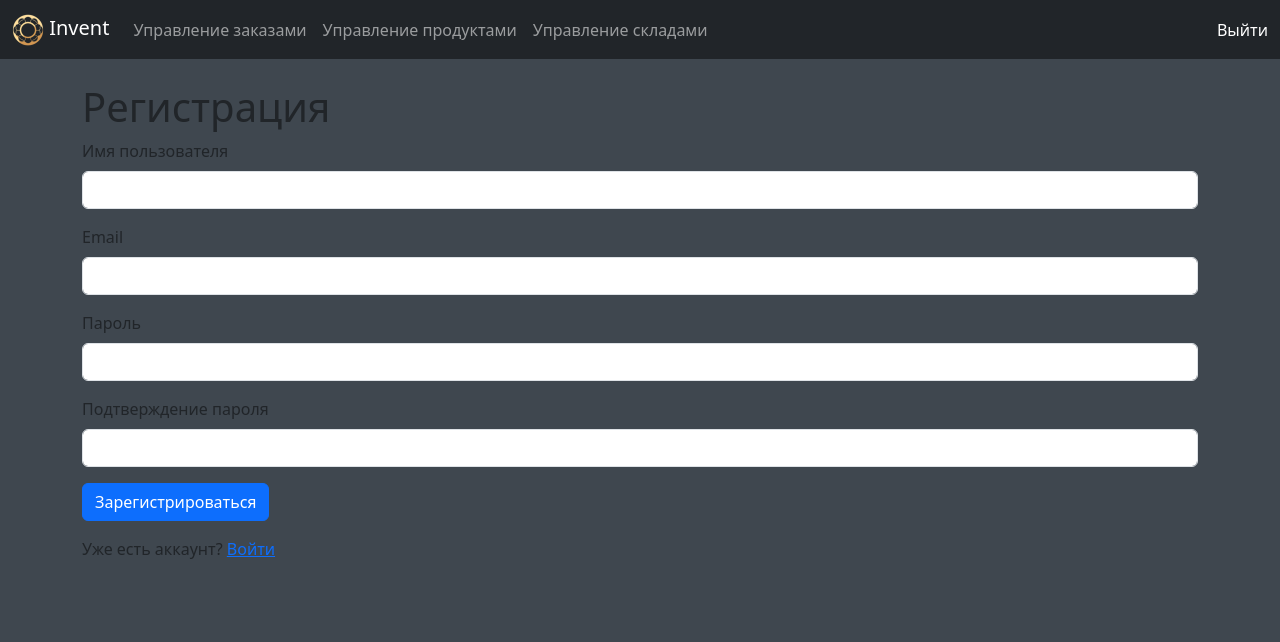
After one commit to Mellettan/invent, a Django app: page /register/ in a window 1280 px wide. The commit adds this page. Shown: the top 642 px of the page. Run offline with Django 5.2, Linux system fonts and the light colour scheme.

Commit message:
feat(root): add Dockerfile and registration

```diff
--- /dev/null
+++ b/main/inventory_management/forms.py
@@ -0,0 +1,18 @@
+from django.contrib.auth.forms import UserCreationForm
+from django import forms
+from django.contrib.auth.models import User
+
+
+class RegisterForm(UserCreationForm):
+    email = forms.EmailField(required=True)
+
+    class Meta:
+        model = User
+        fields = ("username", "email", "password1", "password2")
+
+    def save(self, commit=True):
+        user = super().save(commit=False)
+        user.email = self.cleaned_data['email']
+        if commit:
+            user.save()
+        return user
--- a/main/inventory_management/templates/inventory_management/login.html
+++ b/main/inventory_management/templates/inventory_management/login.html
@@ -25,5 +25,9 @@
 
             <button type="submit" class="btn btn-primary">Войти</button>
         </form>
+
+        <div class="mt-3">
+            Нет аккаунта? <a href="{% url 'inventory_management:register' %}">Зарегистрироваться</a>
+        </div>
     </div>
 {% endblock %}
--- a/main/inventory_management/templates/inventory_management/main.html
+++ b/main/inventory_management/templates/inventory_management/main.html
@@ -99,7 +99,7 @@
     </div>
 
     <div class="text-center p-3 bg-secondary">
-        © 2024 Invent. Все права защищены.
+        © 2025 Invent. Все права защищены.
     </div>
 </footer>
 
--- /dev/null
+++ b/main/inventory_management/templates/inventory_management/register.html
@@ -0,0 +1,51 @@
+{% extends 'inventory_management/base.html' %}
+
+{% block title %} Регистрация {% endblock %}
+{% block content %}
+<div class="container mt-4 " style="min-height: 70vh">
+    <h1>Регистрация</h1>
+
+    <form method="POST">
+        {% csrf_token %}
+        <div class="mb-3">
+            <label for="username" class="form-label">Имя пользователя</label>
+            <input type="text" name="username" class="form-control" id="username"
+                   value="{{ form.username.value|default_if_none:'' }}" required>
+            {% for error in form.username.errors %}
+                <div class="alert alert-danger mt-2">{{ error }}</div>
+            {% endfor %}
+        </div>
+
+        <div class="mb-3">
+            <label for="email" class="form-label">Email</label>
+            <input type="email" name="email" class="form-control" id="email"
+                   value="{{ form.email.value|default_if_none:'' }}" required>
+            {% for error in form.email.errors %}
+                <div class="alert alert-danger mt-2">{{ error }}</div>
+            {% endfor %}
+        </div>
+
+        <div class="mb-3">
+            <label for="password1" class="form-label">Пароль</label>
+            <input type="password" name="password1" class="form-control" id="password1" required>
+            {% for error in form.password1.errors %}
+                <div class="alert alert-danger mt-2">{{ error }}</div>
+            {% endfor %}
+        </div>
+
+        <div class="mb-3">
+            <label for="password2" class="form-label">Подтверждение пароля</label>
+            <input type="password" name="password2" class="form-control" id="password2" required>
+            {% for error in form.password2.errors %}
+                <div class="alert alert-danger mt-2">{{ error }}</div>
+            {% endfor %}
+        </div>
+
+        <button type="submit" class="btn btn-primary">Зарегистрироваться</button>
+    </form>
+
+    <div class="mt-3">
+        Уже есть аккаунт? <a href="{% url 'inventory_management:login' %}">Войти</a>
+    </div>
+</div>
+{% endblock %}
--- a/main/inventory_management/urls.py
+++ b/main/inventory_management/urls.py
@@ -20,4 +20,5 @@ urlpatterns = [
     ),
     path("login/", views.LoginView.as_view(), name="login"),
     path("logout/", views.LogoutView.as_view(), name="logout"),
+    path('register/', views.RegisterView.as_view(), name='register'),
 ]
--- a/main/inventory_management/views.py
+++ b/main/inventory_management/views.py
@@ -9,6 +9,7 @@ from django.utils import timezone
 from django.views import View
 
 from .models import Product, WarehouseProduct, Warehouse, Order, OrderItem
+from .forms import RegisterForm
 
 
 class MainView(LoginRequiredMixin, View):
@@ -405,6 +406,27 @@ class LoginView(View):
             return render(request, "inventory_management/login.html", {"form": form})
 
 
+class RegisterView(View):
+    def get(self, request):
+        if request.user.is_authenticated:
+            return redirect("inventory_management:main")
+
+        form = RegisterForm()
+        return render(request, "inventory_management/register.html", {"form": form})
+
+    def post(self, request):
+        if request.user.is_authenticated:
+            return redirect("inventory_management:main")
+
+        form = RegisterForm(request.POST)
+        if form.is_valid():
+            user = form.save()
+            login(request, user)
+            return redirect("inventory_management:main")
+        else:
+            return render(request, "inventory_management/register.html", {"form": form})
+
+
 class LogoutView(View):
     def get(self, request):
         logout(request)
--- a/main/main/settings.py
+++ b/main/main/settings.py
@@ -23,13 +23,13 @@ BASE_DIR = Path(__file__).resolve().parent.parent
 SECRET_KEY = 'django-insecure-%ap(zwbpmh)))dv3c=3!%f&x5rio@qo+x!^$e=@_6mmw(o5k%%'
 
 # SECURITY WARNING: don't run with debug turned on in production!
-DEBUG = True
+DEBUG = False
 
 CSRF_TRUSTED_ORIGINS = [
     'https://invent-6qzk.onrender.com',
 ]
 
-ALLOWED_HOSTS = ['invent-6qzk.onrender.com', 'localhost', '127.0.0.1']
+ALLOWED_HOSTS = ['invent-6qzk.onrender.com', 'localhost', '127.0.0.1', 'mellettan.ru', 'www.mellettan.ru']
 
 # DEBUG_TOOLBAR_CONF
 
```
Also changed, not shown: 1 other file.
